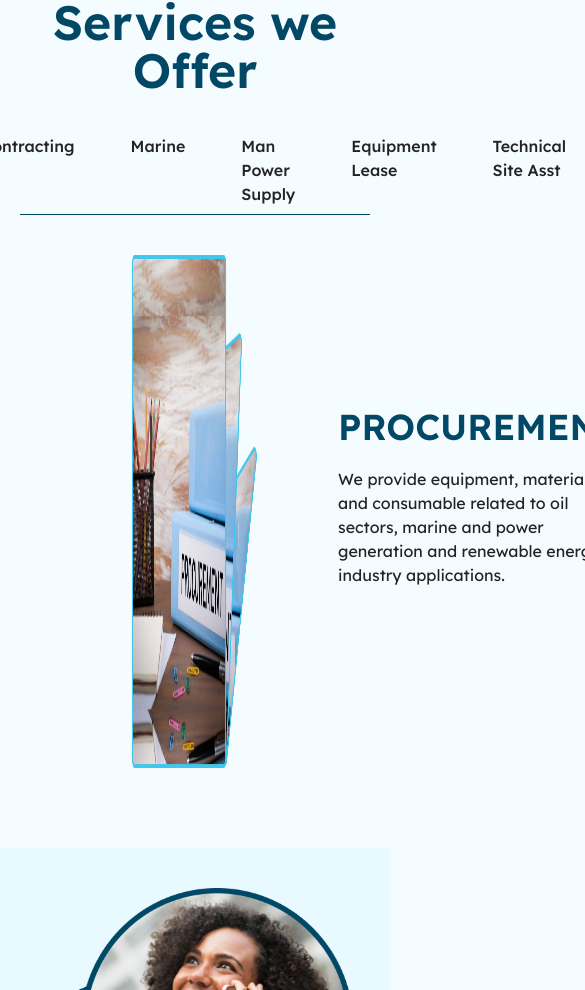
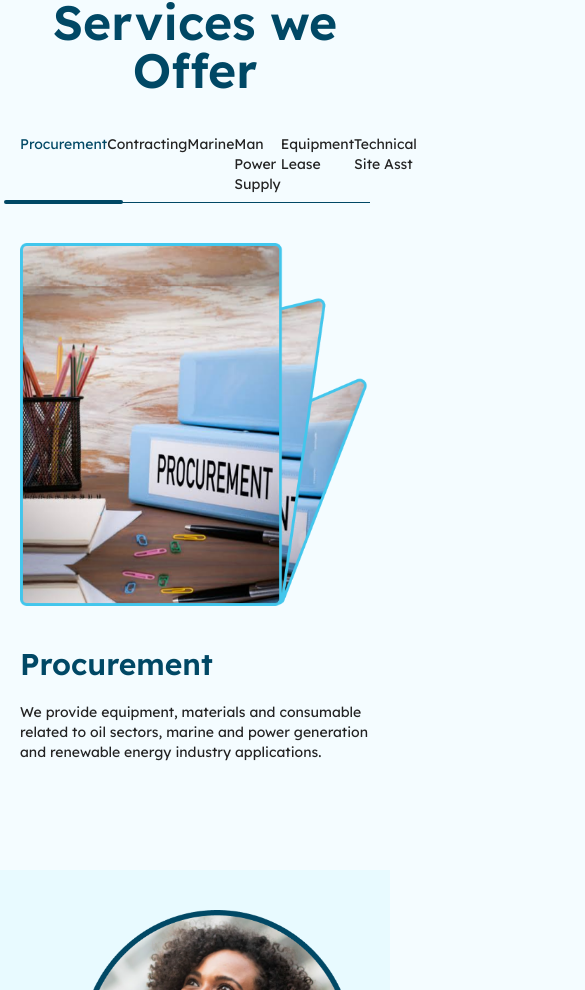
Before and after one commit to blossomobasi/sesto-elemento, a Next.js app: page /services in a window 390 px wide. Shown: the part 1389-2379 px from the top of the page, 585 px wide, since content can reach past the window. Built offline with nearby package versions, Linux system fonts and the light colour scheme.

Commit message:
Add responsive feature

```diff
--- a/src/components/ServiceOffer.tsx
+++ b/src/components/ServiceOffer.tsx
@@ -10,19 +10,19 @@ const ServiceOffer = () => {
     const servicesOffered = servicesOfferedApi;
 
     return (
-        <section className="py-20 md:px-16 px-5">
+        <section className="py-20 md:px-10 px-5">
             <h1 className="text-5xl text-center font-semibold text-secondary">Services we Offer</h1>
 
             {/* Navigation */}
             <nav className="py-10">
-                <ul className="flex justify-center space-x-14 border-b border-secondary pb-2">
+                <ul className="flex lg:justify-center justify-between lg:space-x-12 border-b border-secondary pb-2 lg:text-base text-sm">
                     {servicesOffered.map((service, index) => (
                         <li
                             key={index}
                             className={`${
                                 activeService === service.title &&
-                                "relative text-secondary before:absolute before:w-[calc(100%+2rem)] before:h-0.5 before:bg-secondary before:-left-[1rem] before:-bottom-2 before:rounded-sm"
-                            } capitalize hover:text-secondary cursor-pointer font-medium`}
+                                "relative text-secondary before:absolute before:w-[calc(100%+2rem)] before:h-1 before:bg-secondary before:-left-[1rem] before:-bottom-2.5 before:rounded-sm"
+                            } capitalize hover:text-secondary cursor-pointer lg:font-medium`}
                             onClick={() => setActiveService(service.title)}
                         >
                             {service.title}
@@ -32,7 +32,7 @@ const ServiceOffer = () => {
             </nav>
 
             {/* Content Display */}
-            <div className="flex items-center px-28 space-x-20">
+            <div className="flex md:flex-row flex-col items-center lg:px-28 lg:space-x-20 md:space-x-10 md:space-y-0 space-y-10">
                 {servicesOffered.map(
                     (service, index) =>
                         activeService === service.title && (
@@ -42,27 +42,27 @@ const ServiceOffer = () => {
                                 key={index}
                                 width={1000}
                                 height={1000}
-                                className="w-[496.5px] h-[513px]"
+                                className="md:w-1/2 md:h-1/2 sm:w-[513px] sm:h-[497px] w-full"
                             />
                         )
                 )}
 
-                <div className="flex flex-col space-y-5">
+                <div className="flex flex-col space-y-5 md:w-1/2">
                     {servicesOffered.map(
                         (service) =>
                             activeService === service.title && (
                                 <>
-                                    <h1 className="text-4xl text-secondary font-semibold uppercase">
+                                    <h1 className="lg:text-4xl text-3xl text-secondary font-semibold capitalize">
                                         {service.title}
                                     </h1>
-                                    <p>{service.firstParagraph}</p>
+                                    <p className="lg:text-base text-sm">{service.firstParagraph}</p>
 
-                                    <ul>
+                                    <ul className="lg:text-base text-sm">
                                         <p
                                             className={`${
                                                 service.title === "Technical Site Asst" &&
                                                 "text-primary"
-                                            } mb-2 -ml-4`}
+                                            } mb-2`}
                                         >
                                             {service?.secondParagraph}
                                         </p>
```
